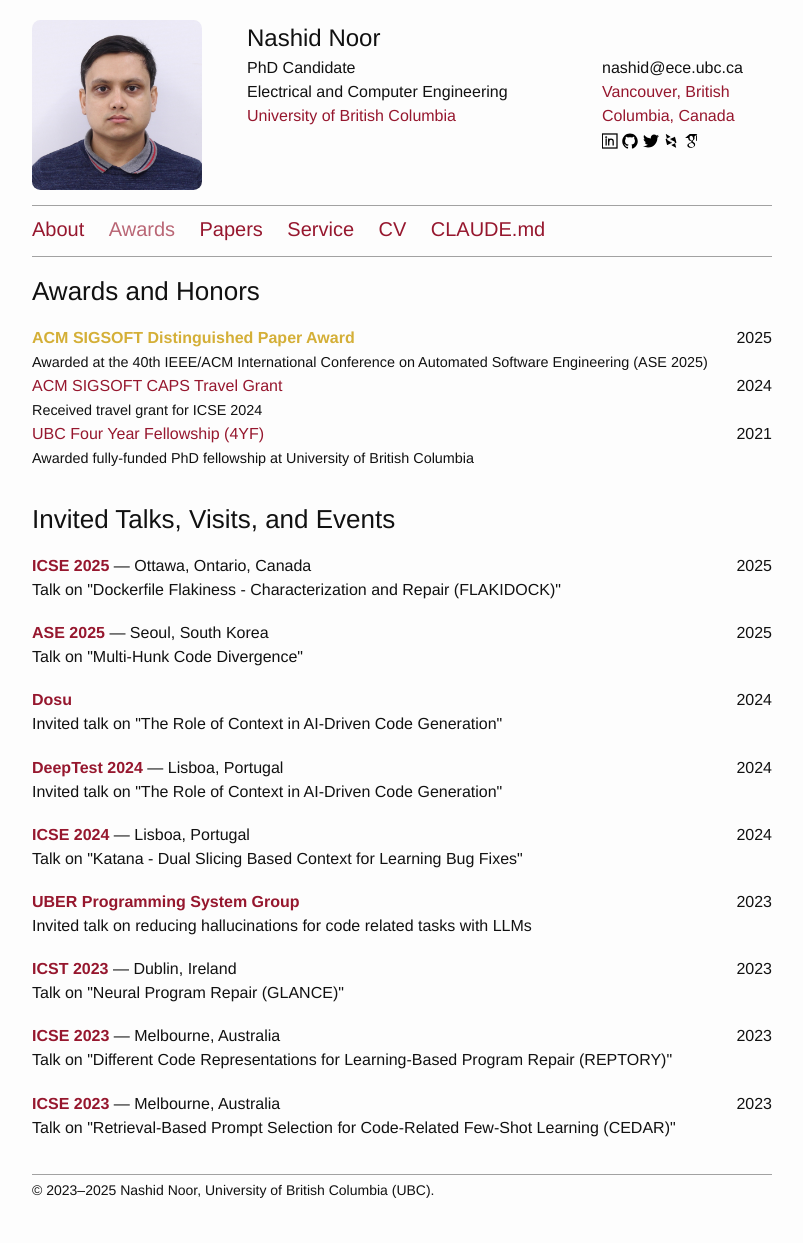
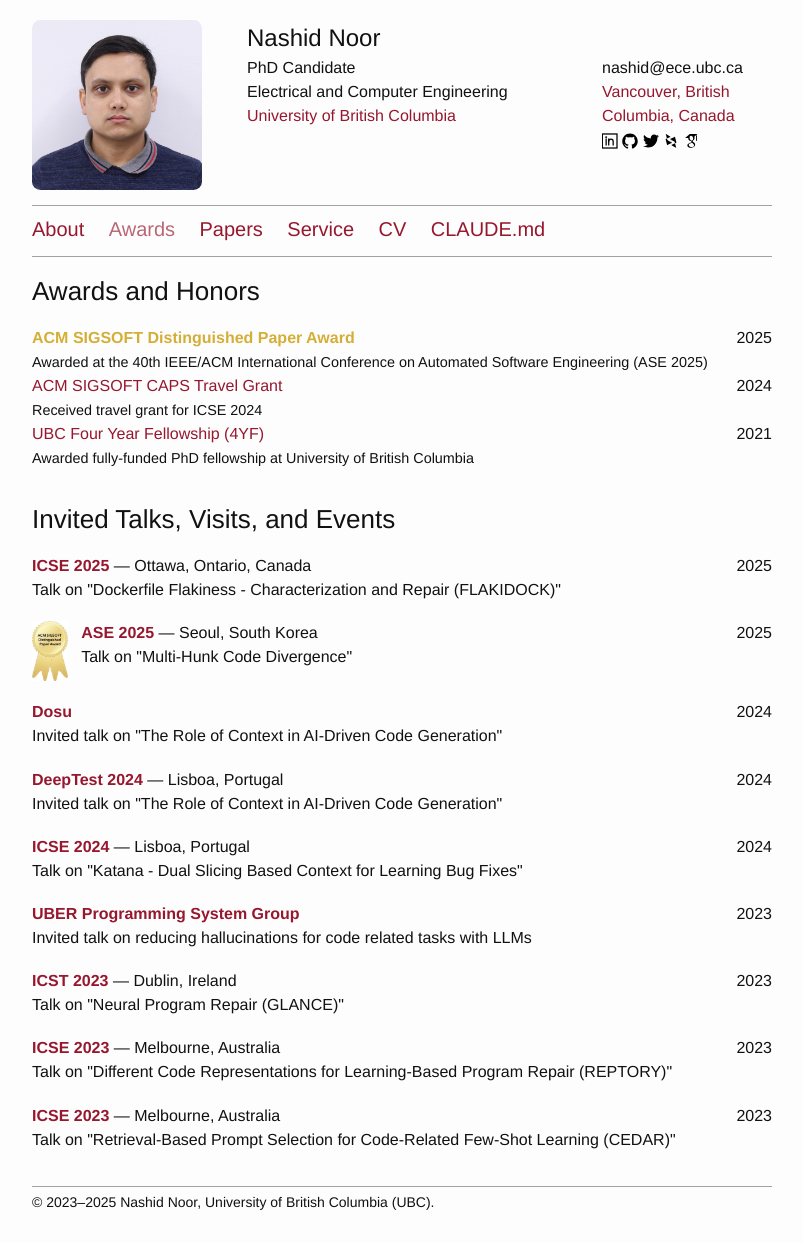
Before and after one commit to nashid/nashid.github.io, a Jekyll site: the page built from nav/awards.md, in a window 1280 px wide. Shown: the whole page, without its empty margins (238-1041 px from the left). Built offline with Jekyll 4.4.1, drawn with Linux system fonts in a browser that asks for light colours.

Commit message:
Add ACM SIGSOFT Distinguished Paper Award badge to ASE 2025 talk
- Add award field to ASE 2025 talk entry in talks.yml
- Display award badge image on awards page with proper layout
- Badge appears on left side, vertically centered across title and description
- Maintains proper aspect ratio (60px height, auto width)
- Add acm_sigsoft_award.jpeg image to resources/images/

```diff
--- a/_data/talks.yml
+++ b/_data/talks.yml
@@ -6,6 +6,7 @@
   location: Seoul, South Korea
   description: Talk on "Multi-Hunk Code Divergence"
   type: conference
+  award: ACM SIGSOFT Distinguished Paper Award
   website: https://conf.researchr.org/details/ase-2025/ase-2025-papers/64/Characterizing-Multi-Hunk-Patches-Divergence-Proximity-and-LLM-Repair-Challenges
 
 - year: 2025
--- a/nav/awards.md
+++ b/nav/awards.md
@@ -30,8 +30,13 @@
 
 {% assign sorted_talks = site.data.talks | sort: "year" | reverse %}
 {% for talk in sorted_talks %}
-<div class="row service" style="margin-bottom: 1.2em;">
-  <div class="left">
+<div class="row service" style="margin-bottom: 1.2em; display: flex;">
+  {% if talk.award %}
+  <div style="margin-right: 0.8em; display: flex; align-items: center;">
+    <img src="{{ "/resources/images/acm_sigsoft_award.jpeg" | prepend: site.baseurl }}" alt="{{ talk.award }}" title="{{ talk.award }}" style="height: 60px; width: auto;" />
+  </div>
+  {% endif %}
+  <div class="left" style="flex: 1;">
     <a href="{{ talk.website }}" target="_blank"><strong>{{ talk.title }}</strong></a>{% if talk.location %} &mdash; {{ talk.location }}{% endif %}
     <br/>
     {{ talk.description }}
```
Also changed, not shown: resources/images/acm_sigsoft_award.jpeg (added).
